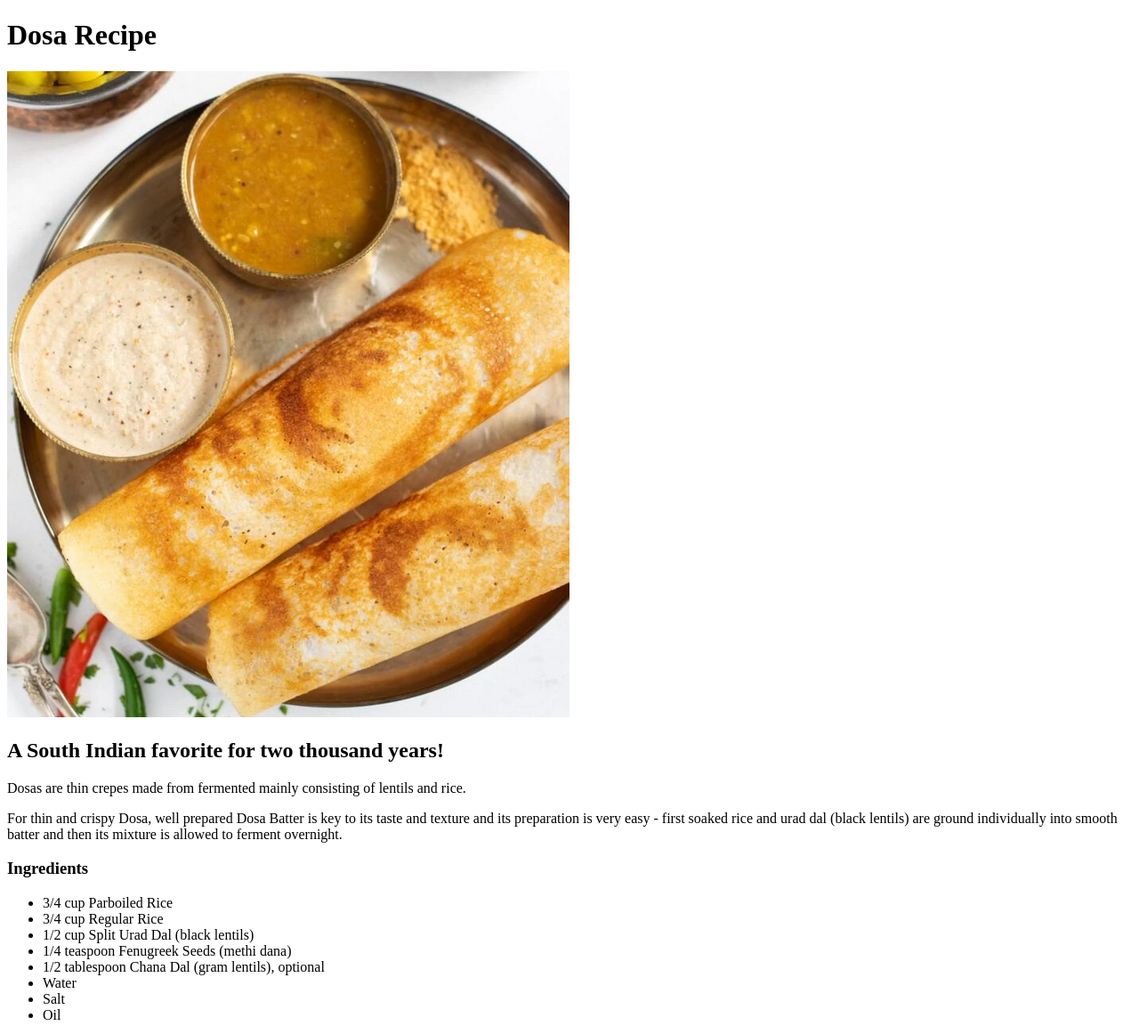
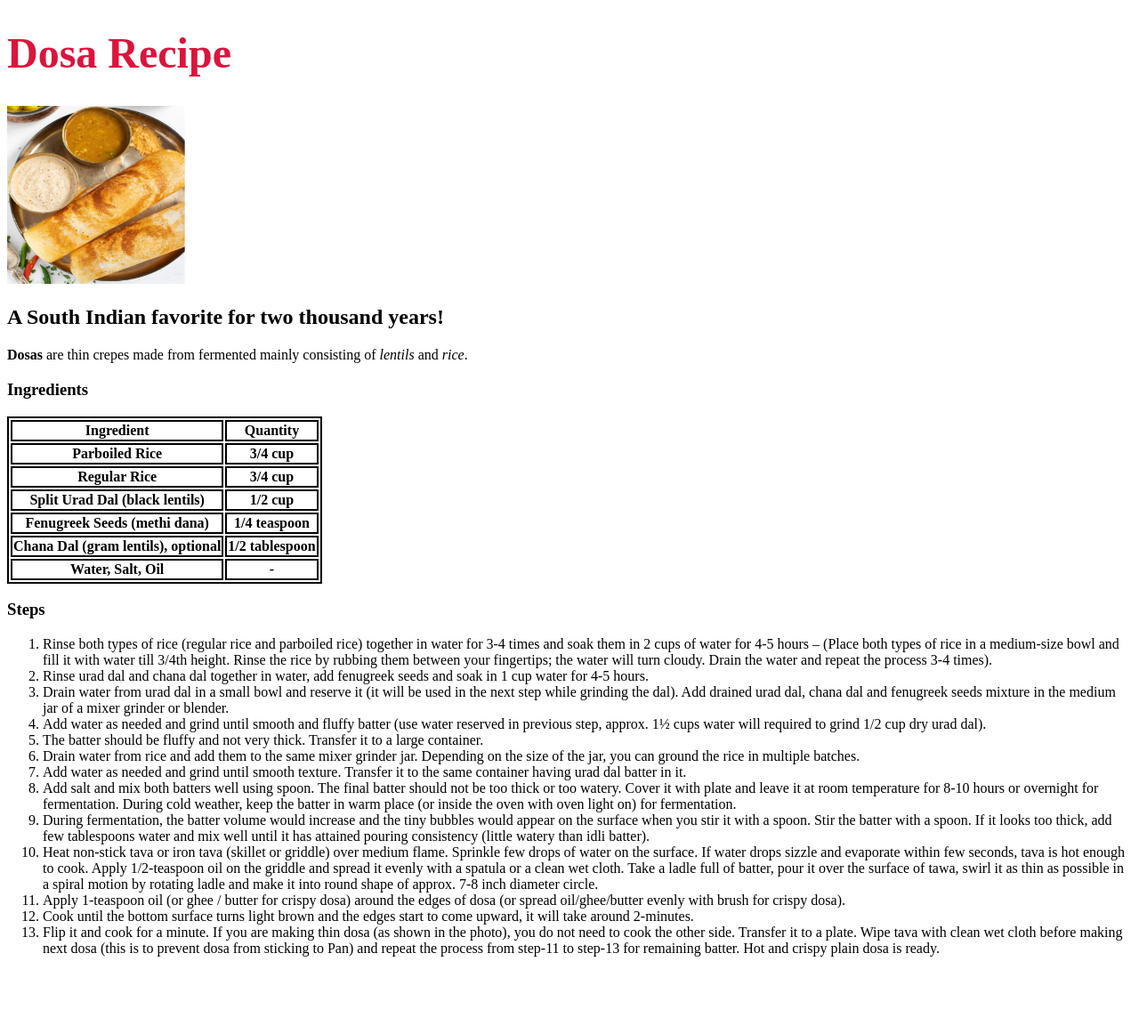
Before and after one commit to Samith-hegde/odin-recipes, a plain HTML site: page recipes/dosa.html in a window 1280 px wide. Shown: the top 1153 px of the page at 89% size. After the commit the page ends 1091 px from the top, so only its background shows below. Drawn offline with Linux system fonts and the light colour scheme.

```diff
--- a/recipes/dosa.html
+++ b/recipes/dosa.html
@@ -3,39 +3,53 @@
     <head>
         <title>  </title>
         <meta charset="UTF-8">
+        <link rel="stylesheet" href="../styles.css">
     </head>
 
     <body>
-        <h1> Dosa Recipe </h1>
-        <img src="dosa.png" alt="Photo of two dosas with sambar and chutney.
+        <h1 class="Header"> Dosa Recipe </h1>
+        <img class="Image" src="dosa.png" alt="Photo of two dosas with sambar and chutney.
                     Taken from https://pipingpotcurry.com/how-to-make-dosa/">
-        <h2> A South Indian favorite for two thousand years! </h2>
-        <p> Dosas are thin crepes made from fermented mainly
-            consisting of lentils and rice.
+        <h2 class="Catchphrase"> A South Indian favorite for two thousand years! </h2>
+        <p class="Description"> <strong> Dosas </strong> are thin crepes made from fermented mainly
+            consisting of <em>lentils</em> and <em>rice</em>.
         </p>
 
-        <p> For thin and crispy Dosa, well prepared Dosa Batter
-            is key to its taste and texture and its preparation
-            is very easy - first soaked rice and urad dal
-            (black lentils) are ground individually into smooth
-            batter and then its mixture is allowed to ferment
-            overnight.
-        </p>
+        <h3 class="Ingredients"> Ingredients </h3>
 
-        <h3> Ingredients </h3>
-        <ul>
-            <li> 3/4 cup Parboiled Rice </li>
-            <li> 3/4 cup Regular Rice </li>
-            <li> 1/2 cup Split Urad Dal (black lentils) </li>
-            <li> 1/4 teaspoon Fenugreek Seeds (methi dana) </li>
-            <li> 1/2 tablespoon Chana Dal (gram lentils), optional </li>
-            <li> Water </li>
-            <li> Salt </li>
-            <li> Oil </li>
-        </ul>
+        <table>
+            <tr>
+                <th> Ingredient </th>
+                <th> Quantity </th>
+            </tr>
+            <tr>
+                <th> Parboiled Rice </th>
+                <th> 3/4 cup </th>
+            </tr>
+            <tr>
+                <th> Regular Rice </th>
+                <th> 3/4 cup </th>
+            </tr>
+            <tr>
+                <th> Split Urad Dal (black lentils) </th>
+                <th> 1/2 cup </th>
+            </tr>
+            <tr>
+                <th> Fenugreek Seeds (methi dana) </th>
+                <th> 1/4 teaspoon </th>
+            </tr>
+            <tr>
+                <th> Chana Dal (gram lentils), optional </th>
+                <th> 1/2 tablespoon </th>
+            </tr>
+            <tr>
+                <th> Water, Salt, Oil </th>
+                <th> - </th>
+            </tr>
+        </table>
 
-        <h3> Steps </h3>
-        <ol>
+        <h3 class="Steps"> Steps </h3>
+        <ol class="Actual">
             <li> Rinse both types of rice (regular rice and parboiled rice) together in water for 3-4 times and soak them in 2 cups of water for 4-5 hours – (Place both types of rice in a medium-size bowl and fill it with water till 3/4th height. Rinse the rice by rubbing them between your fingertips; the water will turn cloudy. Drain the water and repeat the process 3-4 times). </li>
             <li> Rinse urad dal and chana dal together in water, add fenugreek seeds and soak in 1 cup water for 4-5 hours. </li>
             <li> Drain water from urad dal in a small bowl and reserve it (it will be used in the next step while grinding the dal). Add drained urad dal, chana dal and fenugreek seeds mixture in the medium jar of a mixer grinder or blender. </li>
--- /dev/null
+++ b/recipes/styles.css
@@ -0,0 +1,10 @@
+.Header {
+    color:crimson;
+    font-size: 48px;
+    font-family: 'Times New Roman', Times, serif;
+}
+
+.Image {
+    width: 300px;
+    height: default;
+}
--- /dev/null
+++ b/styles.css
@@ -0,0 +1,21 @@
+.Header {
+    color:crimson;
+    font-size: 48px;
+    font-family: 'Times New Roman', Times, serif;
+}
+
+.Recipe {
+    color:darkgreen;
+    font-size: 32px;
+    font-weight: bold;
+    font-family: Verdana, Geneva, Tahoma, sans-serif;
+}
+
+table, th, td {
+    border: 2px solid;
+}
+
+.Image {
+    height: 200px;
+    width: 200px;
+}
```
Also changed, not shown: index.html (+11 -4 lines), recipes/form.html (added, +31 -0 lines).
